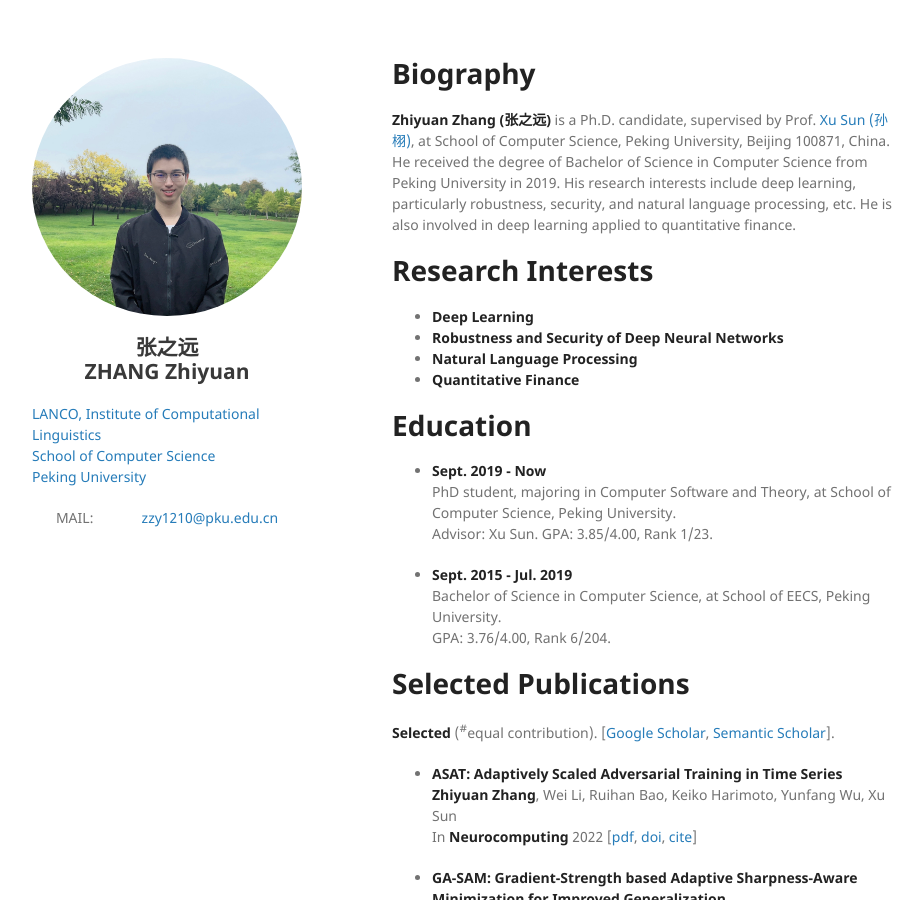
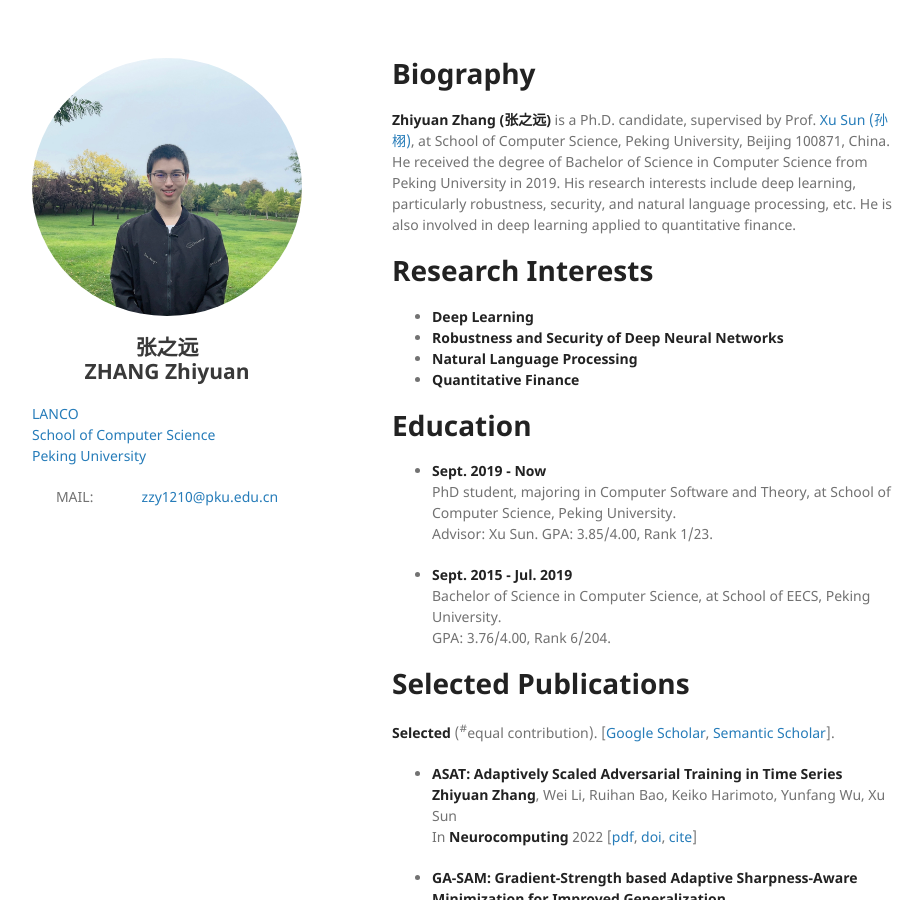
Before and after one commit to pkuzzy/pkuzzy.github.io, a Jekyll site: the page built from index.md, in a window 1280 px wide and 900 px high. Shown: the whole window, without its empty margins (178-1101 px from the left). Built offline with Jekyll 4.4.1, drawn with Linux system fonts in a browser that asks for light colours; nearby versions of some CDN libraries; our own code applies the rules of GitHub Pages for plain Markdown files.

Commit message:
Update _config.yml

```diff
--- a/_config.yml
+++ b/_config.yml
@@ -9,5 +9,5 @@ aff2: School of Computer Science
 aff2url: https://cs.pku.edu.cn/index.htm
 aff3: Peking University
 aff3url: https://www.pku.edu.cn/
-aff4: LANCO, Institute of Computational Linguistics
+aff4: LANCO
 aff4url: https://lancopku.github.io//
```
